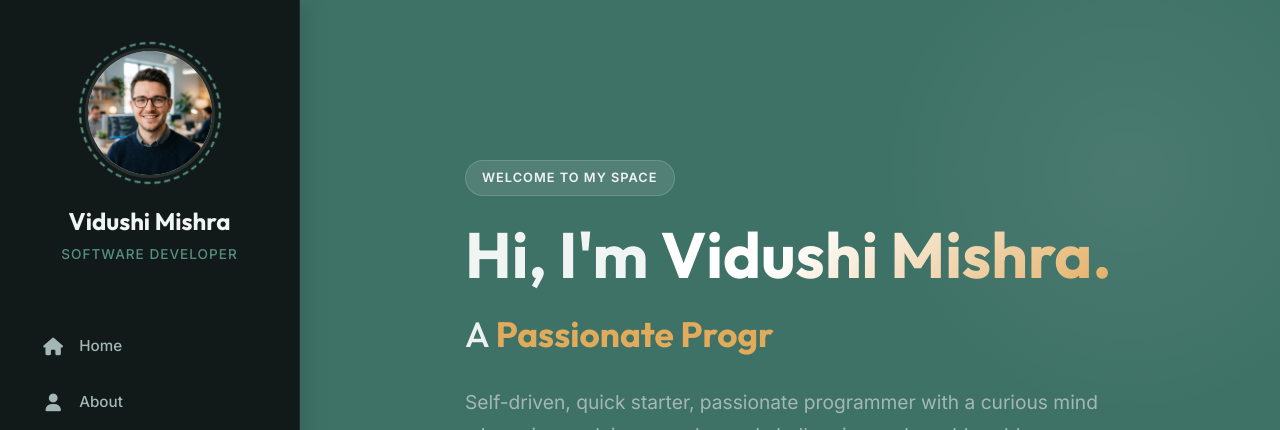
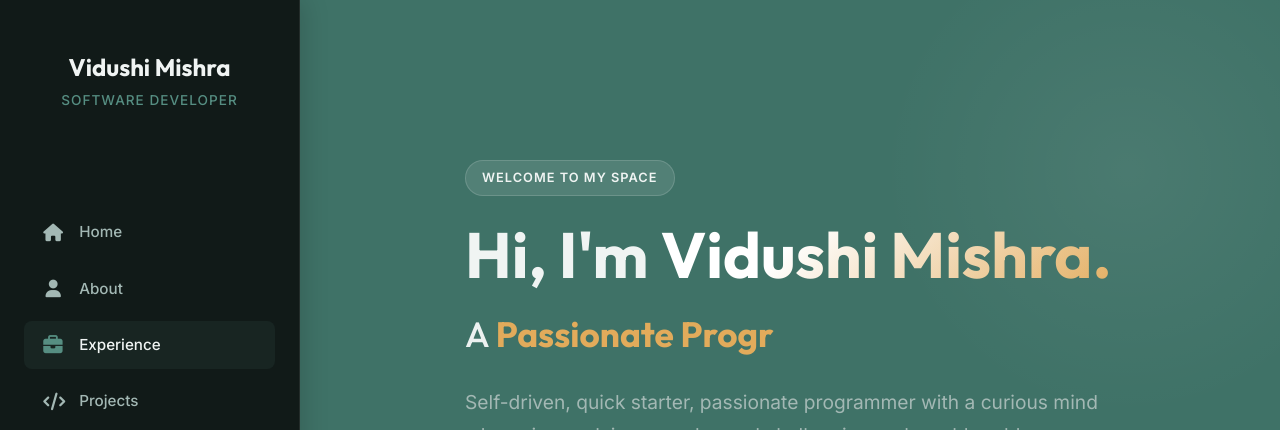
Before and after one commit to vidushi6011/portfolio-website, a website built with Vite: page index.html in a window 1280 px wide. Shown: the top 430 px of the page. Built offline with nearby package versions, Linux system fonts and the light colour scheme.

Commit message:
Remove avatar image from sidebar

```diff
--- a/index.html
+++ b/index.html
@@ -35,10 +35,6 @@
   <!-- Sidebar Navigation -->
   <aside class="sidebar" id="sidebar">
     <div class="sidebar-brand">
-      <div class="avatar-wrapper">
-        <img src="avatar.png" alt="Vidushi Mishra" class="avatar-img">
-        <div class="avatar-ring"></div>
-      </div>
       <h1 class="sidebar-name">Vidushi Mishra</h1>
       <p class="sidebar-tagline">Software Developer</p>
     </div>
```
